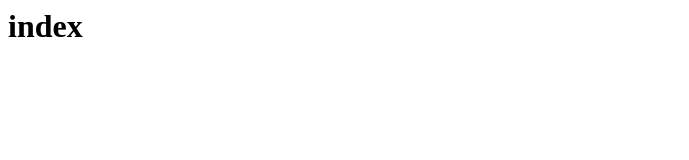
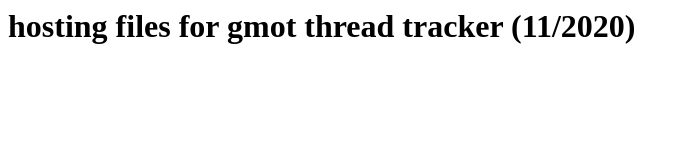
Before and after one commit to vvvaporwaves/dark-academia, a plain HTML site: page dark academia/index.html in a window 1280 px wide. Shown: the whole page, without its empty margins (0-689 px from the left). Drawn offline with Linux system fonts and the light colour scheme.

Commit message:
Update index.html

```diff
--- a/dark academia/index.html
+++ b/dark academia/index.html
@@ -1 +1 @@
-<h1>index</h1>
+<h1>hosting files for gmot thread tracker (11/2020)</h1>
```
